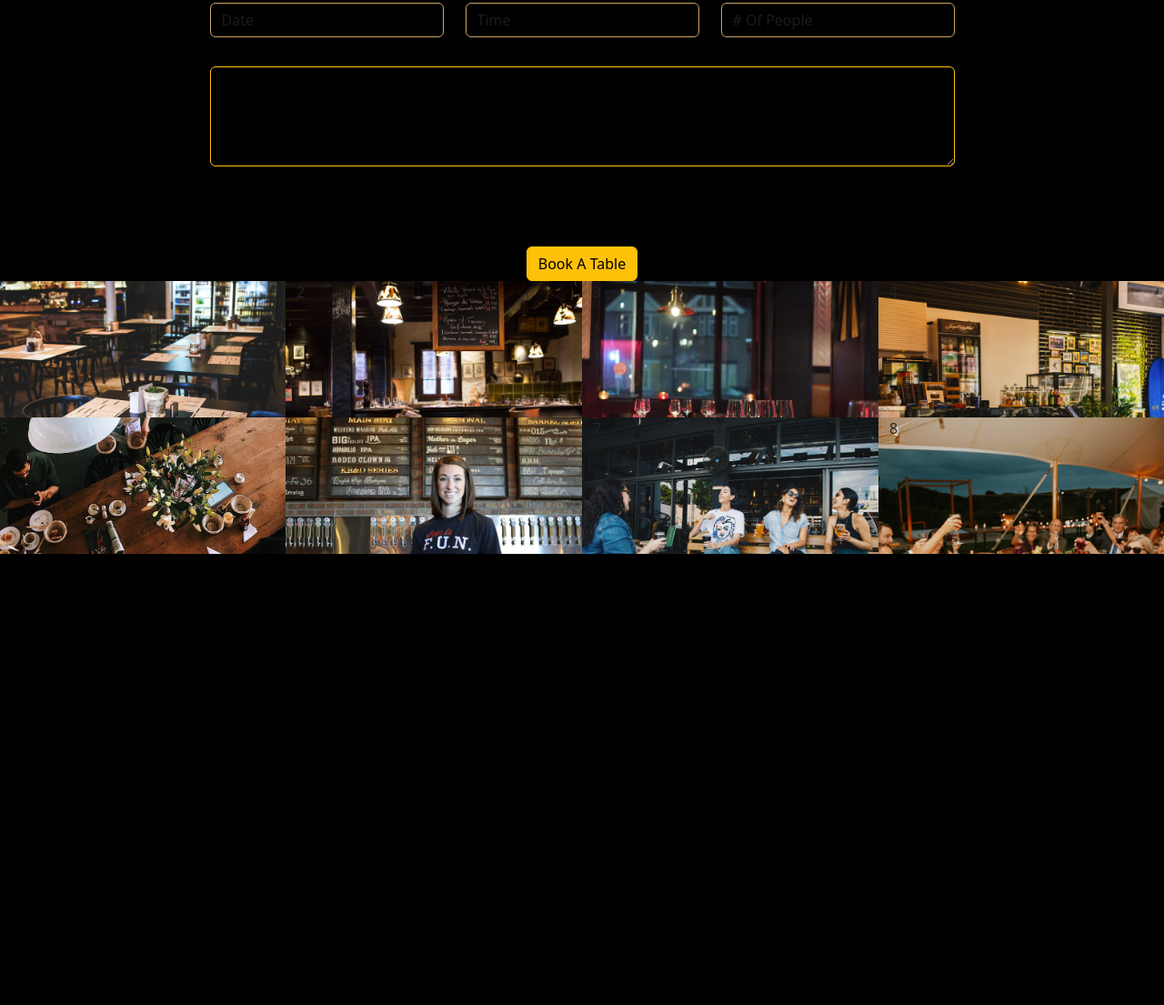
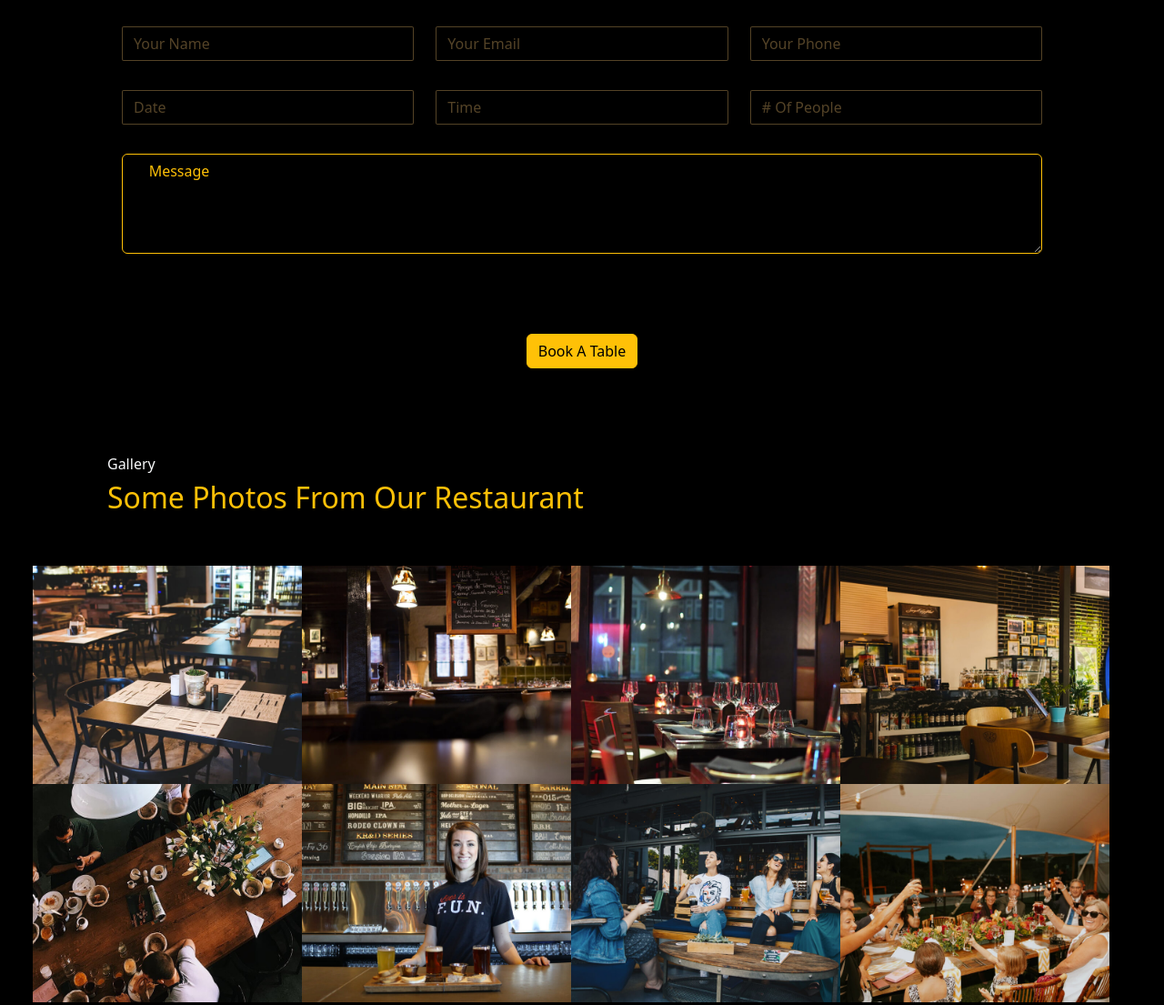
Before and after one commit to aissahoney/CbienBon, a website: page index.html in a window 1280 px wide. Shown: the part 2955-4060 px from the top of the page at 91% size. Before the commit the page ends 3564 px from the top, so only its background shows below. Drawn offline with nearby package versions, Linux system fonts and the light colour scheme.

Commit message:
retouche titre, reservation,gallery

```diff
--- a/index.html
+++ b/index.html
@@ -100,11 +100,11 @@
             <h6 class="text-light">Why us</h6>
             <h2 class="text-warning">Why Choose Our Restaurant</h2>
     </div>
-    <div class="container d-flex flex-row justify-content-sapce-evenly align-items-center gap-5">
+    <div class="container d-flex flex-row justify-content-sapce-evenly align-items-center gap-5 w-100 col-3">
         <div class="card1 bg-secondary ">
             <h2 class="text-warning" >01 </h2>
             <h2 class="text-light">Lorem Ipsum</h2>
-            <p class="text-light"> Ulamco laboris nisi ut aliquip ex ea commodo consequar.Et consectetur ducimus vero placeat.  </p>
+            <p class="text-light"> Dolorem est fugiat occaecati voluptate velit esse. Dicta veritatis dolor quad et vel dire leno para dest. </p>
         </div>
         <div class="card2 bg-secondary " >
             <h2 class="text-warning">02 </h2>
@@ -114,14 +114,14 @@
         <div class="card3 bg-secondary ">
             <h2 class="text-warning">03 </h2>
             <h2 class="text-light">Ad ad velit qui</h2>
-            <p class="text-light"> Molestiae officiis omnis illo asperiores.Aut doloribus vitae sunt quo vel nam quis.</p>
+            <p class="text-light"> Dolorem est fugiat occaecati voluptate velit esse. Dicta veritatis dolor quad et vel dire leno para dest. </p>
         </div>
 </div>
 </section>
 <!-- ____________________________________________________________________________________ -->
 <!--MENU-->
 <section class="section4">
-    <div>
+    <div class="container d-flex flex-column p-5">
         <h6 class="text-light">Menu</h6>
         <h2 class="text-warning">Check Our Tasty Menu </h2>
     </div>
@@ -209,7 +209,7 @@
 <!-- ____________________________________________________________________________________ -->
 <!-- RESERVATION-->
 <section class="section6">
-<form class="containertext-light gap-5 p-5" are>
+<form class="container text-light gap-5 p-5">
 <div class="row p-3 ">
     <div class="col">
         <!-- Name input -->
@@ -251,28 +251,35 @@
     </div>
 </div>
 <div class="form-outline p-3 mb-4">
-    <textarea class="form-control bg-black border-warning "  rows="4" placeholder="Message">
+    <textarea class="form-control bg-black border-warning text-warning"  rows="4" >
+    Message
     </textarea>
+
 </div>
 </form>
 <button type="submit" class="btn btn-warning">Book A Table</button>
 </section>
 <!-- ____________________________________________________________________________________ -->
 <!-- GALLERY -->
-<div class="test">
-    <div class="row">
-        <div class="col col1">1 </div>
-        <div class="col col2">2</div>
-        <div class="col col3">3</div>
-        <div class="col col4">4</div>
+<div class="test w-100 p-5">
+
+    <div class=" container d-flex flex-column p-5">
+        <h6 class="text-light">Gallery</h6>
+        <h2 class="text-warning">Some Photos From Our Restaurant</h2>
+    </div>
+    <div class="row w-100">
+        <div class="col col1"></div>
+        <div class="col col2"></div>
+        <div class="col col3"></div>
+        <div class="col col4"></div>
     </div>
 
-    <div class="row">
+    <div class="row w-100 ">
 
-        <div class="col col5">5</div>
-        <div class="col col6">6</div>
-        <div class="col col7">7</div>
-        <div class="col col8">8</div>
+        <div class="col col5"></div>
+        <div class="col col6"></div>
+        <div class="col col7"></div>
+        <div class="col col8"></div>
     </div>
 </div>
 
--- a/src/sass/modules/_section6.sass
+++ b/src/sass/modules/_section6.sass
@@ -6,8 +6,17 @@
 
     .row
         input
+            border-radius: 2px
             background: black
-            border: 1px solid #CDA45F
+            border: 1px solid #cda55f68
+        ::placeholder
+            color:#cda55f68
 
-    textarea
-        border: 1px solid #CDA45F
+textarea
+    border-radius: 2px
+    border: 1px solid #cda55f68
+    color: #cda55f68
+button
+    bornder: none
+    color: white
+    background-color: #CDA45F
--- a/src/sass/modules/_style.sass
+++ b/src/sass/modules/_style.sass
@@ -13,3 +13,5 @@ body
         background-color: black
         margin: 0
         padding: 0
+h2
+    color: #CDA45F
--- a/src/sass/modules/test.sass
+++ b/src/sass/modules/test.sass
@@ -1,45 +1,45 @@
 .col1
     background: url("../../../public/img/gallery/gallery-1.jpg")
     background-size: cover
-    height: 150px
-    width: 150px
+    height: 30vh
+    width: 30vw
 .col2
     background: url("../../../public/img/gallery/gallery-2.jpg")
     background-size: cover
-    height: 150px
-    width: 150px
+    height: 30vh
+    width: 30vw
 
 .col3
     background: url("../../../public/img/gallery/gallery-3.jpg")
     background-size: cover
-    height: 150px
-    width: 150px
+    height: 30vh
+    width: 30vw
 
 .col4
     background: url("../../../public/img/gallery/gallery-4.jpg")
     background-size: cover
-    height: 150px
-    width: 150px
+    height: 30vh
+    width: 30vw
 
 .col5
     background: url("../../../public/img/gallery/gallery-5.jpg")
     background-size: cover
-    height: 150px
-    width: 150px
+    height: 30vh
+    width: 30vw
 .col6
     background: url(../../../public/img/gallery/gallery-6.jpg)
     background-size: cover
-    height: 150px
-    width: 150px
+    height: 30vh
+    width: 30vw
 
 .col7
     background: url(../../../public/img/gallery/gallery-7.jpg)
     background-size: cover
-    height: 150px
-    width: 150px
+    height: 30vh
+    width: 30vw
 
 .col8
     background: url(../../../public/img/gallery/gallery-8.jpg)
     background-size: cover
-    height: 150px
-    width: 150px
+    height: 30vh
+    width: 30vw
```
Also changed, not shown: public/css/app.css, src/sass/_variable.sass (line endings or trailing spaces), 1 other file.
